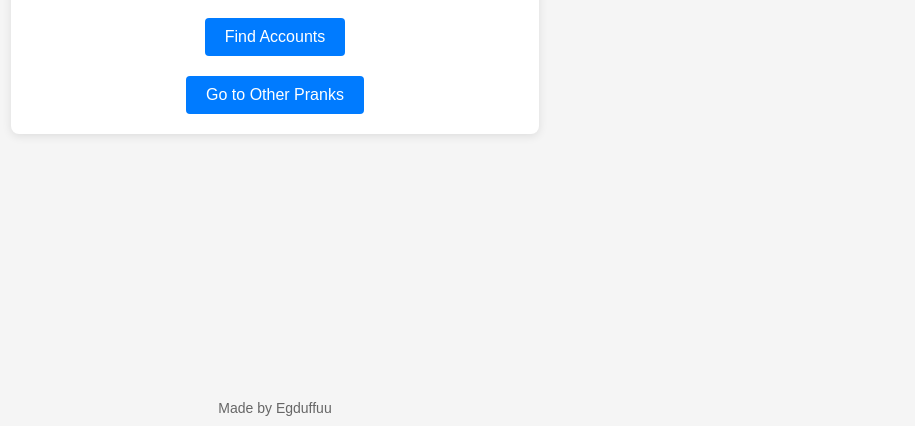
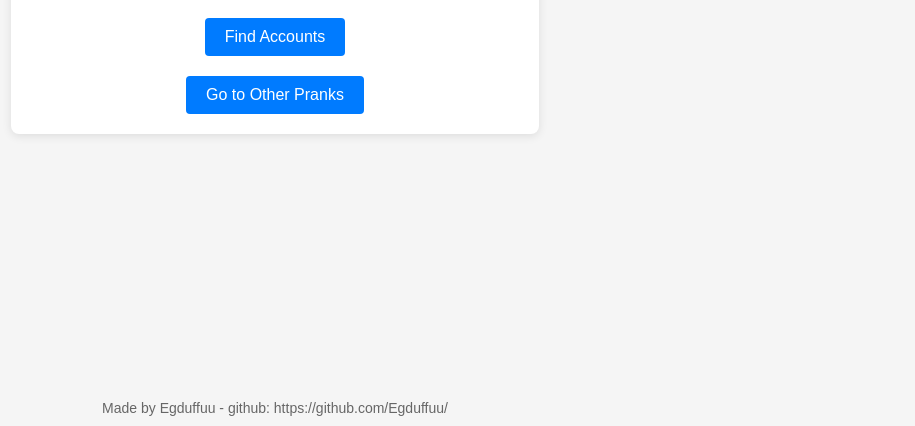
Before and after one commit to Egduffuu/Egduffuu.github.io, a plain HTML site: page index.html in a window 1280 px wide. Shown: the part 374-800 px from the top of the page, without its empty margins (365-1280 px from the left). Drawn offline with Linux system fonts and the light colour scheme.

Commit message:
Update index.html

```diff
--- a/index.html
+++ b/index.html
@@ -3,7 +3,7 @@
 <head>
 <meta charset="UTF-8">
 <meta name="viewport" content="width=device-width, initial-scale=1.0">
-<title>Netlog Policy Account Extractor</title>
+<title>Netlog Policy Account Extractor - Egduffuu</title>
 <style>
 body {
     font-family: Arial, sans-serif;
@@ -96,7 +96,7 @@ function hideButton() {
     <a href="otherpranks.html"><button id="otherPranksButton">Go to Other Pranks</button></a>
 </div>
 <div class="footer">
-    Made by Egduffuu
+    Made by Egduffuu - github: https://github.com/Egduffuu/
 </div>
 </body>
 </html>
```
